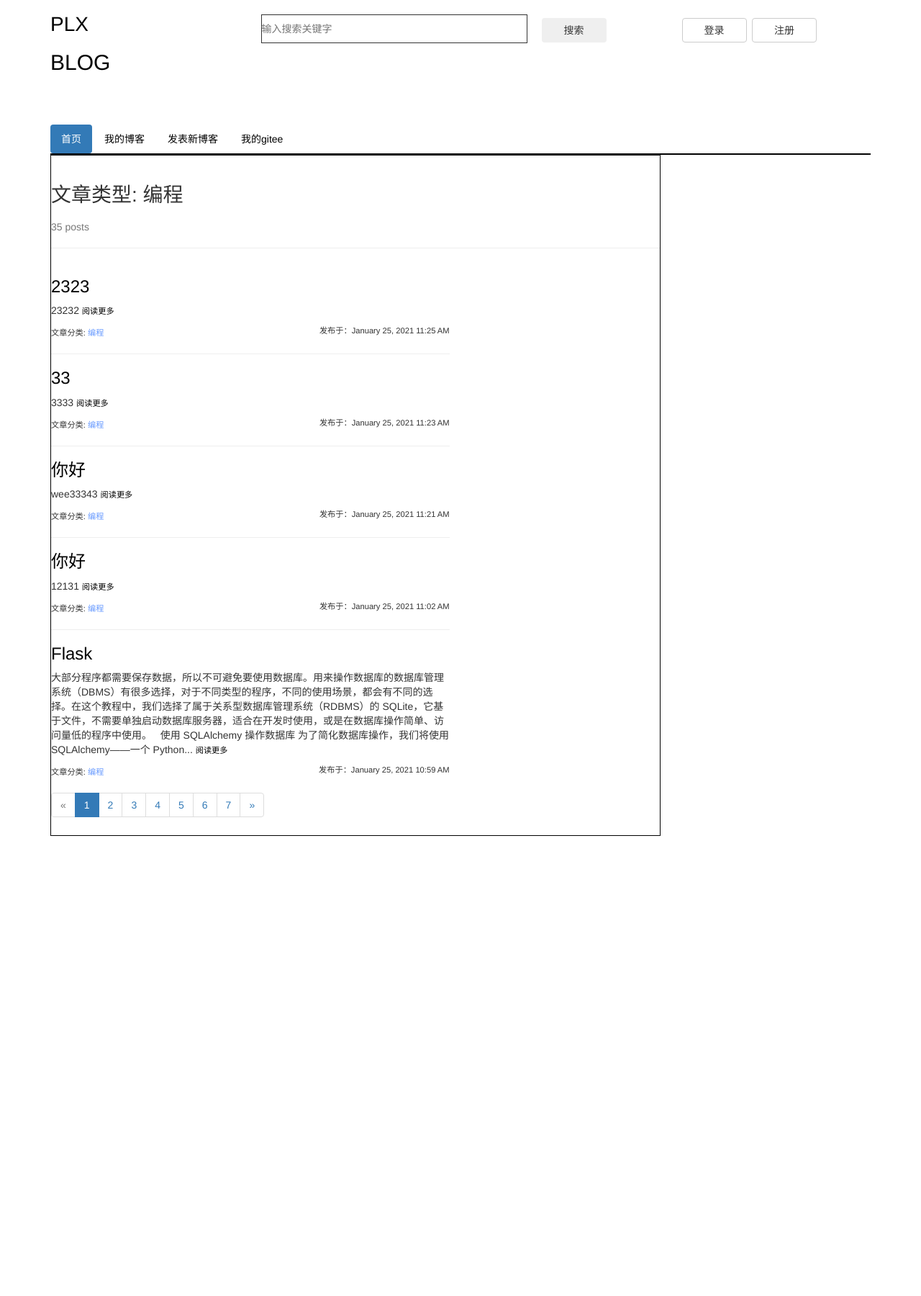
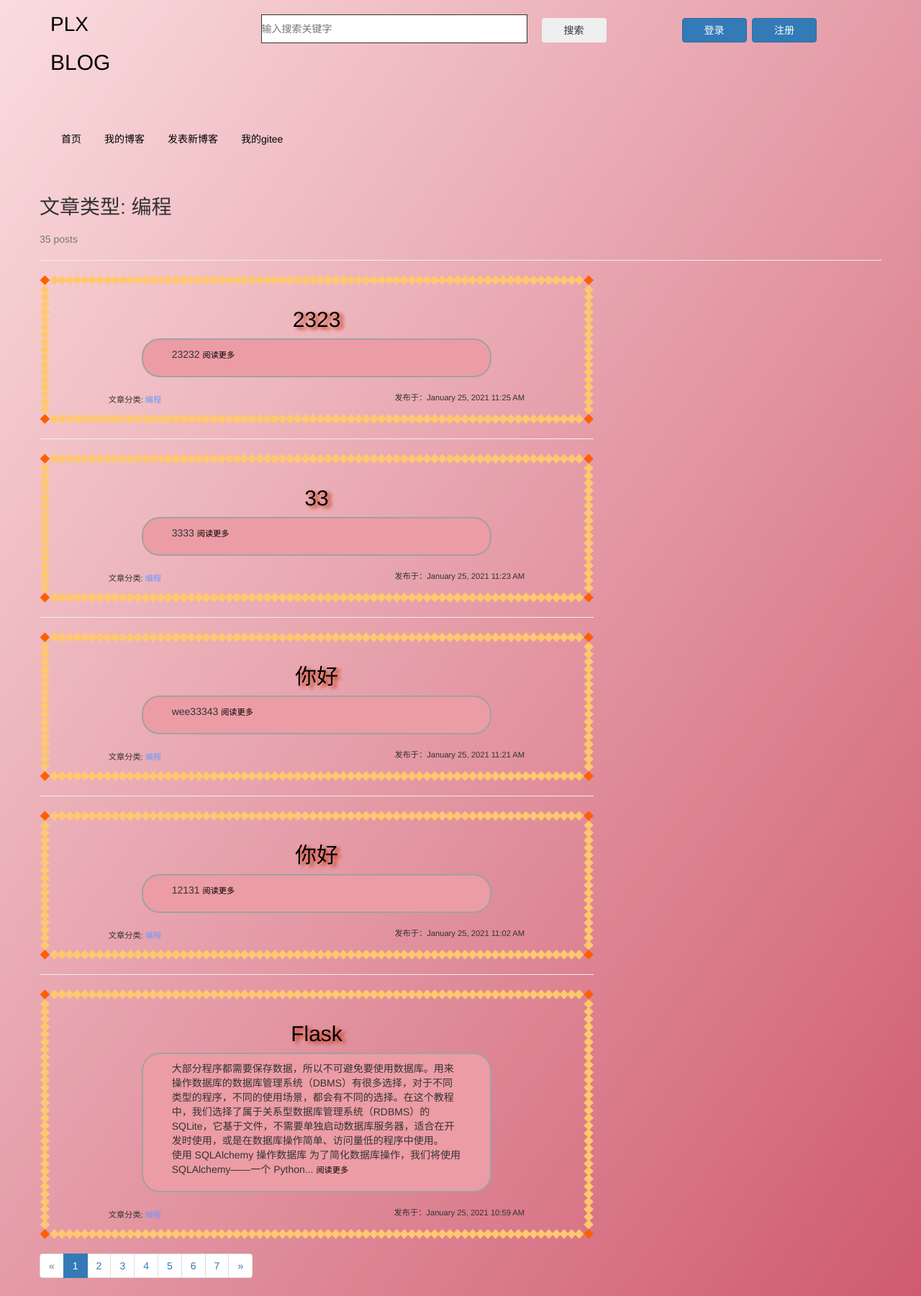
Before and after one commit to Traiyi/Person-Blog-Flask, a Flask app: page /category/1 in a window 1280 px wide. Shown: the whole page at 72% size. Before the commit the page ends 1161 px from the top, so only its background shows below. Run offline with Flask 2, Linux system fonts and the light colour scheme; data comes from the database, SQL or seed files in the repository; some libraries are stand-ins or nearby versions.

Commit message:
commit_str

```diff
--- a/personal_blog/static/css/style.css
+++ b/personal_blog/static/css/style.css
@@ -1,46 +1,73 @@
-nav {
-    margin-bottom: 20px;
+/*nav {*/
+/*    margin-bottom: 20px;*/
+/*}*/
+
+/*.inline {*/
+/*    display: inline;*/
+/*}*/
+
+/*.page-header {*/
+/*    padding-top: 20px;*/
+/*    padding-bottom: 20px;*/
+/*}*/
+
+/*.comments {*/
+/*    margin: 20px 0;*/
+/*}*/
+
+/*.reply-body {*/
+/*    margin-top: 10px;*/
+/*}*/
+
+/*.sidebar {*/
+/*    padding-left: 30px;*/
+/*}*/
+
+/*footer {*/
+/*    margin-top: 30px;*/
+/*    padding: 10px 0 40px;*/
+/*    color: #999;*/
+/*    border-top: 1px solid #e5e5e5;*/
+/*}*/
+
+/*.page-footer {*/
+/*    padding-top: 40px;*/
+/*}*/
+
+/*.tip { !* from github.com *!*/
+/*    color: black !important;*/
+/*    position: relative;*/
+/*    padding: 40px;*/
+/*    text-align: center;*/
+/*    background-color: #fafbfc;*/
+/*    border: 1px solid #e1e4e8;*/
+/*    border-radius: 3px;*/
+/*    box-shadow: inset 0 0 10px rgba(27, 31, 35, 0.05);*/
+/*}*/
+
+.backgroud1 {
+    height: 200px;
+    background-color:  rgb(250, 220, 222); /* 不支持线性的时候显示 */
+    background-image: linear-gradient(to bottom right, rgb(250, 220, 222) , rgb(207, 91, 112));
 }
 
-.inline {
-    display: inline;
+
+.title1{
+text-shadow: 5px 3px 5px  rgb(199, 53, 17);
 }
 
-.page-header {
-    padding-top: 20px;
-    padding-bottom: 20px;
+.post1{
+    border:2px solid #a1a1a1;
+	padding:10px 40px;
+	background:	rgb(236, 156, 165);
+	border-radius:25px;
 }
 
-.comments {
-    margin: 20px 0;
+.post2{
+    border:15px solid transparent;
+	/*width:1250px;*/
+	padding:10px 20px;
+   -webkit-border-image:url(border.png) 30 30 round; /* Safari 5 and older */
+	-o-border-image:url(border.png) 30 30 round; /* Opera */
+	border-image:url(border.png) 30 30 round;
 }
-
-.reply-body {
-    margin-top: 10px;
-}
-
-.sidebar {
-    padding-left: 30px;
-}
-
-footer {
-    margin-top: 30px;
-    padding: 10px 0 40px;
-    color: #999;
-    border-top: 1px solid #e5e5e5;
-}
-
-.page-footer {
-    padding-top: 40px;
-}
-
-.tip { /* from github.com */
-    color: black !important;
-    position: relative;
-    padding: 40px;
-    text-align: center;
-    background-color: #fafbfc;
-    border: 1px solid #e1e4e8;
-    border-radius: 3px;
-    box-shadow: inset 0 0 10px rgba(27, 31, 35, 0.05);
-}
--- a/personal_blog/templates/base.html
+++ b/personal_blog/templates/base.html
@@ -10,11 +10,12 @@
 
         <link href="{{ url_for('static', filename = 'css/bootstrap.min.css') }}" rel="stylesheet"/>
         <link href="{{ url_for('static', filename = 'css/x.css') }}" rel="stylesheet">
+        <link href="{{ url_for('static', filename = 'css/style.css') }}" rel="stylesheet">
         <link rel="stylesheet" href="https://cdn.bootcss.com/normalize/8.0.1/normalize.min.css">
     {% endblock %}
 </head>
 
-<body>
+<body class="backgroud1">
 
 <div class="container">
     <div class="row">
@@ -51,11 +52,11 @@
 
         </div>
         <div class="col-md-1">
-            <a id="s" class="btn btn-default" href={{ url_for('admin.login') }}>登录</a>
+            <a id="s" class="btn btn-primary" href={{ url_for('admin.login') }}>登录</a>
         </div>
 
         <div class="col-md-1">
-            <a id="s" class="btn btn-default" href={{ url_for('admin.register') }}>注册</a>
+            <a id="s" class="btn btn-primary" href={{ url_for('admin.register') }}>注册</a>
         </div>
     </div>
 
@@ -63,7 +64,7 @@
     {% block navbar %}
 
         <ul class="nav nav-pills" style="margin-top:60px">
-            <li class="nav-item active">
+            <li class="nav-item">
                 <a class="nav-link" href="{{ url_for('blog.index') }}">首页</a>
             </li>
             <li class="nav-item">
@@ -81,39 +82,36 @@
                 <a href="https://gitee.com/Yuandaorrr/" target="_blank">我的gitee</a>
             </li>
         </ul>
+    {% endblock %}
 
 
-
-    {% endblock %}
-
-    <div class="main">
-        {% for message in get_flashed_messages(with_categories=True) %}
-            <div class="alert alert-{{ message[0] }}" role="alert">
-                <button type="button" class="close" data-dismiss="alert">&times</button>
-                {{ message[1] }}
-            </div>
-        {% endfor %}
-
-    </div>
     <div class="row">
-        <div class="col-md-9">
-            <div class="main">
-                {% block content %}
-
-                {% endblock content %}
-                {% block footer %} {% endblock %}
-
-            </div>
-        </div>
-        <div class="col-md-3">
-
-            {% block subhead %}
-
-            {% endblock subhead %}
+        <br>
     </div>
 
 
+    {#    <div class="main">#}
+    {#        {% for message in get_flashed_messages(with_categories=True) %}#}
+    {#            <div class="alert alert-{{ message[0] }}" role="alert">#}
+    {#                <button type="button" class="close" data-dismiss="alert">&times</button>#}
+    {#                {{ message[1] }}#}
+    {#            </div>#}
+    {#        {% endfor %}#}
+    {##}
+    {#    </div>#}
 
+    <div class="row">
+        <div>
+            {% block content %}
+            {% endblock content %}
+
+            {% block footer %}
+            {% endblock %}
+
+        </div>
+
+{#        {% block subhead %}#}
+{#        {% endblock subhead %}#}
 
         {% block scripts %}
             <script type="text/javascript"
--- a/personal_blog/templates/blog/_posts.html
+++ b/personal_blog/templates/blog/_posts.html
@@ -1,17 +1,54 @@
+
 {% for post in posts %}
+    <div class="post2">
 
-<h3 class="art-title"><a href="{{ url_for('.show_post', post_id = post.id) }}">{{ post.title }}</a></h3>
+        <div class="row">
+            <h2 class="art-title title1" style="text-align: center"><a
+                    href="{{ url_for('.show_post', post_id = post.id) }}">{{ post.title }}</a></h2>
 
+        </div>
+        <div class="row">
+            <div class="col-md-2">
+            </div>
+
+            <div class="col-md-8 post1">
                 <p>
                     {{ post.body|striptags|truncate }}
                     <small><a href="{{ url_for('.show_post', post_id = post.id) }}">阅读更多</a></small>
                 </p>
+            </div>
+
+            <div class="col-md-2">
+            </div>
+        </div>
+        <div class="row">
+            <br>
+        </div>
+        <div class="row">
+            <div class="col-md-1">
+
+            </div>
+
+
+            <div class="col-md-10">
                 <small>
+
                     文章分类: <a
-                href="{{ url_for('.show_category', category_id=post.category.id) }}" style="color:#6699FF">{{ post.category.name }}</a>
+                        href="{{ url_for('.show_category', category_id=post.category.id) }}"
+                        style="color:#6699FF">{{ post.category.name }}</a>
+
                     <span style="float:right">发布于：{{ moment(post.timestamp).format('LLL') }}</span>
+
                 </small>
+            </div>
+
+            <div class="col-md-1">
+
+            </div>
+        </div>
+    </div>
     {% if not loop.last %}
         <hr>
     {% endif %}
+
 {% endfor %}
--- a/personal_blog/templates/blog/post.html
+++ b/personal_blog/templates/blog/post.html
@@ -16,7 +16,8 @@
       </span>
         </h1>
         {% if current_user.is_authenticated %}
-    <span style="float:right"><a  class="btn btn-info btn-sm" href="{{ url_for('admin.edit_post', post_id=post.id) }}">编辑</a> </span>
+            <span style="float:right"><a class="btn btn-info btn-sm"
+                                         href="{{ url_for('admin.edit_post', post_id=post.id) }}">编辑</a> </span>
         {% endif %}
     </div>
 
@@ -25,7 +26,7 @@
 
 
     <div class="row">
-        <div class="col-sm-8" >
+        <div class="col-sm-8">
             <div class="post_body">
                 {{ post.body|safe }}
             </div>
```
Also changed, not shown: personal_blog/templates/admin/login.html (+16 -8 lines), personal_blog/templates/admin/register.html (+15 -6 lines), personal_blog/templates/base_edit.html (+17 -5 lines), personal_blog/templates/blog/index.html (+12 -2 lines), personal_blog/templates/blog/sidebar.html (+9 -9 lines), personal_blog/static/css/border.png (added), 1 other file. Lines whose indentation alone changed are shown as unchanged.
